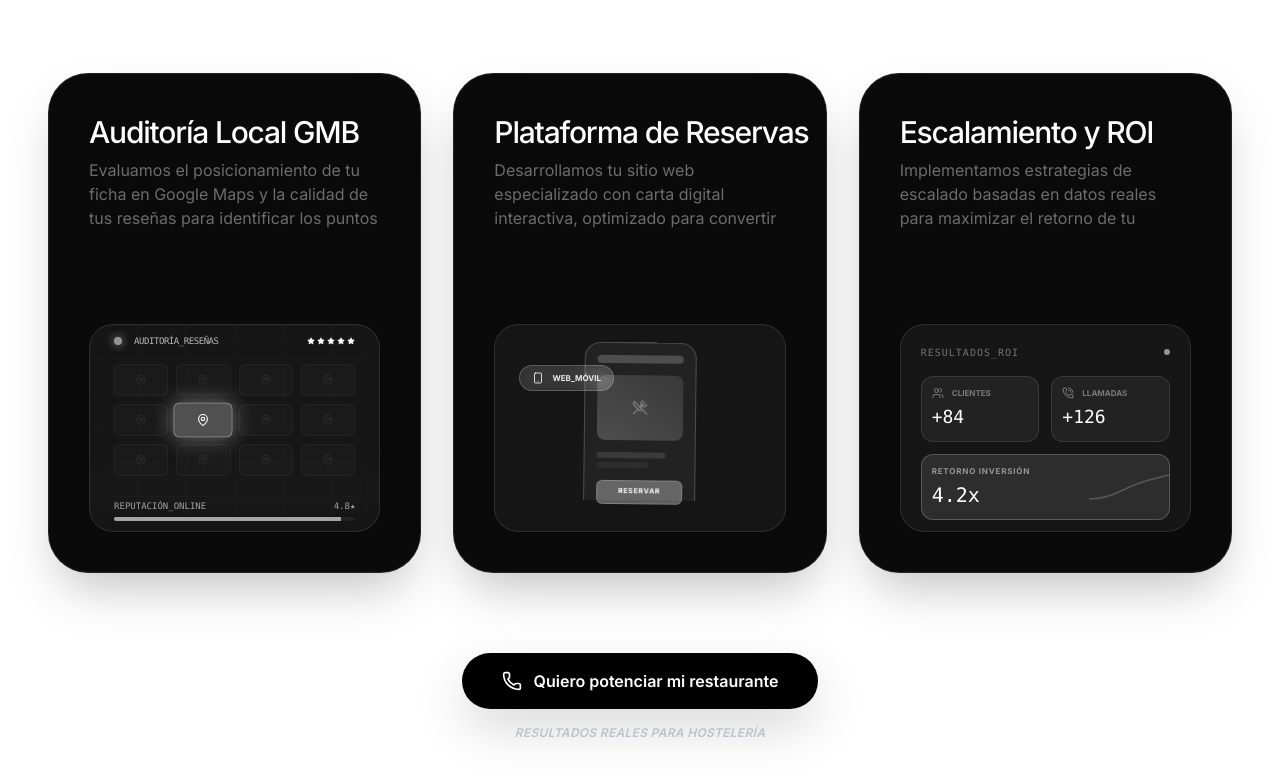
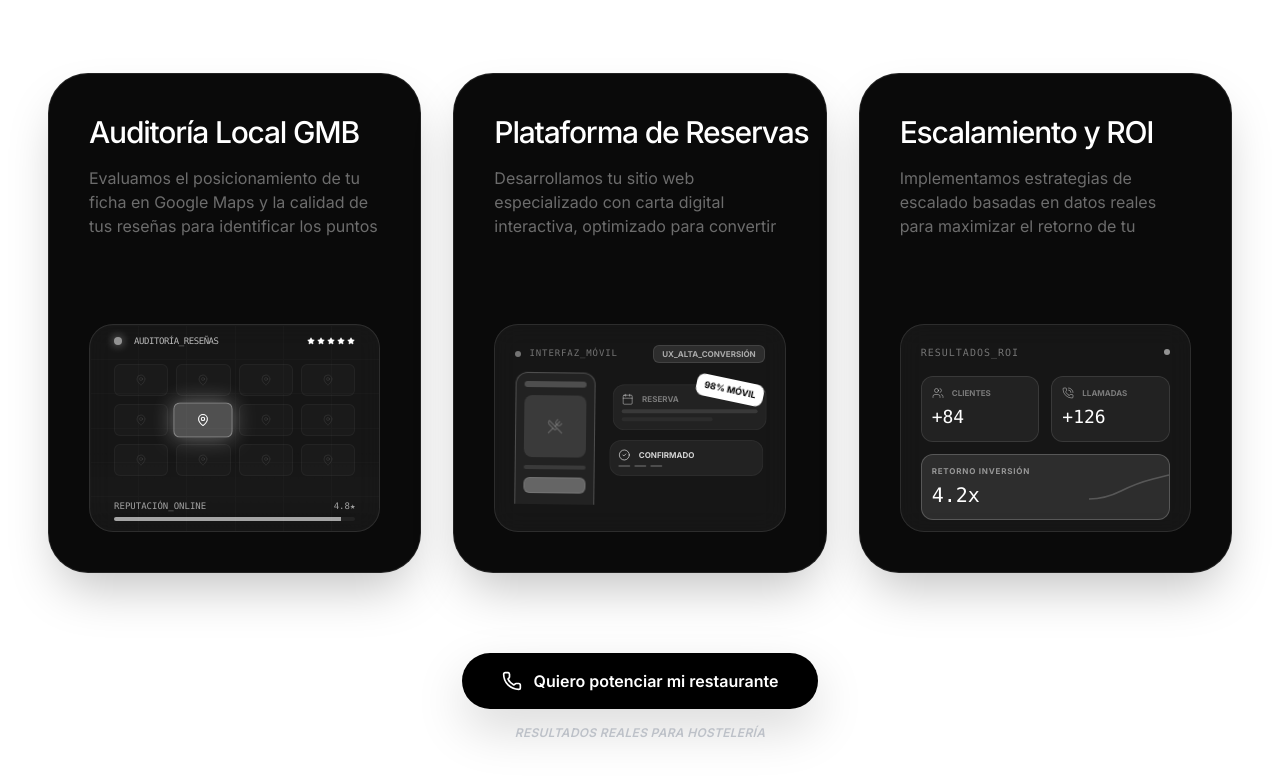
Before and after one commit to motionsmanagement/Motions, a React (Vite) app: page / in a window 1280 px wide. Shown: the part 2225-3003 px from the top of the page. Built offline with nearby package versions, Linux system fonts and the light colour scheme.

Commit message:
design: upgrade second process graphic and optimize text spacing

```diff
--- a/components/HowItWorks.tsx
+++ b/components/HowItWorks.tsx
@@ -1,5 +1,5 @@
 import React from 'react';
-import { Phone, TrendingUp, Search, MapPin, ArrowRight, UtensilsCrossed, BarChart3, Target, MousePointer2, Smartphone, Star, PhoneCall, Users } from 'lucide-react';
+import { Phone, TrendingUp, Search, MapPin, ArrowRight, UtensilsCrossed, BarChart3, Target, MousePointer2, Smartphone, Star, PhoneCall, Users, Calendar, CheckCircle2 } from 'lucide-react';
 
 const HowItWorks: React.FC = () => {
   return (
@@ -20,8 +20,8 @@ const HowItWorks: React.FC = () => {
         <div className="grid grid-cols-1 md:grid-cols-3 gap-8">
           {/* Card 1: Auditoría */}
           <div className="group relative bg-[#0A0A0A] rounded-[2.5rem] p-8 md:p-10 flex flex-col min-h-[500px] transition-all duration-500 hover:scale-[1.02] border border-white/10 shadow-2xl overflow-hidden">
-            <div className="relative z-10 mb-4">
-              <h3 className="text-2xl xl:text-3xl font-medium text-white leading-tight mb-2 whitespace-nowrap">
+            <div className="relative z-10 mb-2">
+              <h3 className="text-2xl xl:text-3xl font-medium text-white leading-tight mb-4 whitespace-nowrap">
                 Auditoría Local GMB
               </h3>
               <p className="text-white/40 text-sm md:text-base leading-relaxed h-[4.5rem] overflow-hidden">
@@ -45,7 +45,7 @@ const HowItWorks: React.FC = () => {
                 <div className="flex items-center justify-between">
                   <div className="flex items-center gap-3">
                     <div className="w-2 h-2 rounded-full bg-white animate-pulse shadow-[0_0_10px_white]"></div>
-                    <span className="text-[9px] font-mono text-white/70 tracking-tighter uppercase">AUDITORÍA_RESEÑAS</span>
+                    <span className="text-[9px] font-mono text-white/70 tracking-tighter uppercase whitespace-nowrap">AUDITORÍA_RESEÑAS</span>
                   </div>
                   <div className="flex gap-0.5">
                     {[...Array(5)].map((_, i) => (
@@ -76,8 +76,8 @@ const HowItWorks: React.FC = () => {
 
           {/* Card 2: Desarrollo */}
           <div className="group relative bg-[#0A0A0A] rounded-[2.5rem] p-8 md:p-10 flex flex-col min-h-[500px] transition-all duration-500 hover:scale-[1.02] border border-white/10 shadow-2xl overflow-hidden">
-            <div className="relative z-10 mb-4">
-              <h3 className="text-2xl xl:text-3xl font-medium text-white leading-tight mb-2 whitespace-nowrap">
+            <div className="relative z-10 mb-2">
+              <h3 className="text-2xl xl:text-3xl font-medium text-white leading-tight mb-4 whitespace-nowrap">
                 Plataforma de Reservas
               </h3>
               <p className="text-white/40 text-sm md:text-base leading-relaxed h-[4.5rem] overflow-hidden">
@@ -85,26 +85,55 @@ const HowItWorks: React.FC = () => {
               </p>
             </div>
 
-            {/* Visualization: Mobile Web Layout */}
-            <div className="mt-auto relative bg-white/5 rounded-3xl p-6 border border-white/10 backdrop-blur-md h-52 flex flex-col items-center overflow-hidden">
-              <div className="w-28 h-full border-x border-t border-white/20 rounded-t-2xl bg-white/5 p-3 space-y-3 animate-float-slow">
-                <div className="h-2 w-full bg-white/20 rounded-full"></div>
-                <div className="aspect-[4/3] w-full bg-white/10 rounded-lg flex items-center justify-center relative overflow-hidden">
-                  <UtensilsCrossed className="w-4 h-4 text-white/30" />
-                  <div className="absolute inset-0 bg-gradient-to-tr from-white/10 to-transparent"></div>
+            {/* Visualization: More Intricate Mobile Web & Conversion UX */}
+            <div className="mt-auto relative bg-white/5 rounded-3xl p-5 border border-white/10 backdrop-blur-md h-52 flex flex-col overflow-hidden">
+              <div className="flex items-center justify-between mb-4">
+                <div className="flex items-center gap-2">
+                  <div className="w-1.5 h-1.5 rounded-full bg-white/40"></div>
+                  <span className="text-[9px] font-mono text-white/40 uppercase tracking-widest">Interfaz_Móvil</span>
                 </div>
-                <div className="space-y-1">
-                  <div className="h-1.5 w-[80%] bg-white/10 rounded-full"></div>
-                  <div className="h-1.5 w-[60%] bg-white/5 rounded-full"></div>
+                <div className="px-2 py-0.5 rounded-md bg-white/10 border border-white/10 text-[8px] font-bold text-white/60">UX_ALTA_CONVERSIÓN</div>
+              </div>
+
+              <div className="flex gap-4 h-full relative">
+                {/* Mobile Skeleton View */}
+                <div className="w-20 h-full border-x border-t border-white/20 rounded-t-xl bg-white/5 p-2 space-y-2 animate-float-slow shrink-0">
+                  <div className="h-1.5 w-full bg-white/20 rounded-full"></div>
+                  <div className="aspect-square w-full bg-white/10 rounded-lg flex items-center justify-center">
+                    <UtensilsCrossed className="w-4 h-4 text-white/20" />
+                  </div>
+                  <div className="h-1 w-full bg-white/10 rounded-full"></div>
+                  <div className="h-4 w-full bg-white/30 rounded-md border border-white/10"></div>
                 </div>
-                <div className="h-6 w-full bg-white/30 rounded-md flex items-center justify-center border border-white/20 shadow-lg">
-                  <span className="text-[7px] font-black text-white tracking-widest uppercase">Reservar</span>
+
+                {/* Intricate Details Column */}
+                <div className="flex-1 space-y-3 pt-2">
+                  <div className="bg-white/5 border border-white/5 rounded-xl p-2 animate-float">
+                    <div className="flex items-center gap-2 mb-1">
+                      <Calendar className="w-3 h-3 text-white/40" />
+                      <span className="text-[8px] text-white/40 font-bold uppercase">Reserva</span>
+                    </div>
+                    <div className="h-1 w-full bg-white/10 rounded-full mb-1"></div>
+                    <div className="h-1 w-2/3 bg-white/5 rounded-full"></div>
+                  </div>
+                  <div className="bg-white/5 border border-white/5 rounded-xl p-2 animate-float-delayed">
+                    <div className="flex items-center gap-2 mb-1">
+                      <CheckCircle2 className="w-3 h-3 text-white/60" />
+                      <span className="text-[8px] text-white/80 font-bold uppercase">Confirmado</span>
+                    </div>
+                    <div className="flex gap-1">
+                      {[...Array(3)].map((_, i) => (
+                        <div key={i} className="h-0.5 w-3 bg-white/20 rounded-full"></div>
+                      ))}
+                    </div>
+                  </div>
                 </div>
-              </div>
-              <div className="absolute top-10 left-6">
-                <div className="flex items-center gap-2 bg-white/10 backdrop-blur px-3 py-1.5 rounded-full border border-white/20 shadow-2xl animate-float-delayed">
-                  <Smartphone className="w-3 h-3 text-white/80" />
-                  <span className="text-[8px] text-white/90 font-bold whitespace-nowrap uppercase">Web_Móvil</span>
+
+                {/* Floating Badge */}
+                <div className="absolute right-0 top-0 rotate-12 group-hover:rotate-0 transition-transform">
+                  <div className="bg-white text-black text-[9px] font-black px-2 py-1 rounded-lg shadow-2xl">
+                    98% MÓVIL
+                  </div>
                 </div>
               </div>
             </div>
@@ -112,8 +141,8 @@ const HowItWorks: React.FC = () => {
 
           {/* Card 3: Crecimiento */}
           <div className="group relative bg-[#0A0A0A] rounded-[2.5rem] p-8 md:p-10 flex flex-col min-h-[500px] transition-all duration-500 hover:scale-[1.02] border border-white/10 shadow-2xl overflow-hidden">
-            <div className="relative z-10 mb-4">
-              <h3 className="text-2xl xl:text-3xl font-medium text-white leading-tight mb-2 whitespace-nowrap">
+            <div className="relative z-10 mb-2">
+              <h3 className="text-2xl xl:text-3xl font-medium text-white leading-tight mb-4 whitespace-nowrap">
                 Escalamiento y ROI
               </h3>
               <p className="text-white/40 text-sm md:text-base leading-relaxed h-[4.5rem] overflow-hidden">
@@ -186,6 +215,20 @@ const HowItWorks: React.FC = () => {
                 .animate-float-slow {
                     animation: float-slow 4s ease-in-out infinite;
                 }
+                @keyframes float {
+                    0%, 100% { transform: translate(0, 0); }
+                    50% { transform: translate(3px, -5px); }
+                }
+                .animate-float {
+                    animation: float 3s ease-in-out infinite;
+                }
+                @keyframes float-delayed {
+                    0%, 100% { transform: translate(0, 0); }
+                    50% { transform: translate(-2px, -6px); }
+                }
+                .animate-float-delayed {
+                    animation: float-delayed 5s ease-in-out infinite;
+                }
                 @keyframes draw-path {
                     to { stroke-dashoffset: 0; }
                 }
```
